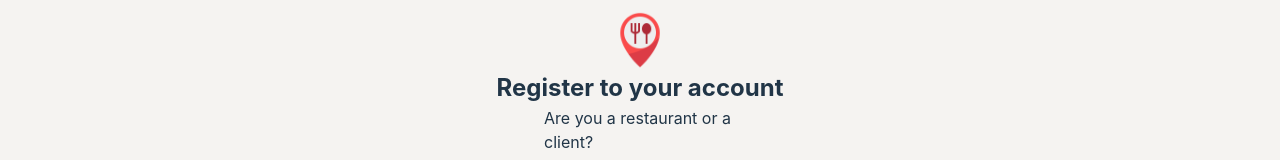
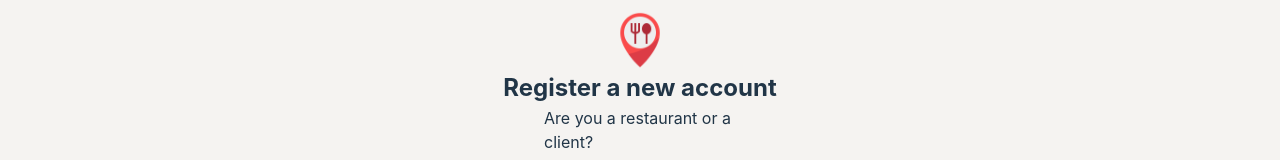
Before and after one commit to bopzen/RestaurantFinder, a React (Vite) app in the folder front-end/: page /register in a window 1280 px wide. Shown: the part 133-293 px from the top of the page. Built offline with nearby package versions, Linux system fonts and the light colour scheme.

Commit message:
minor register changes

```diff
--- a/front-end/src/components/auth/Register.jsx
+++ b/front-end/src/components/auth/Register.jsx
@@ -21,7 +21,7 @@ export default function Register() {
         <div className="register-page">
             <div className="register-form-container">
                 <img className="medium-logo" src="/logos/restaurant-logo-red.png" alt="restaurant-logo-red" />
-                <h2>Register to your account</h2>
+                <h2>Register a new account</h2>
                 <form onSubmit={handleSubmit}>
                     <label htmlFor="role">Are you a restaurant or a client?</label>
                     <div className="radio">
```
